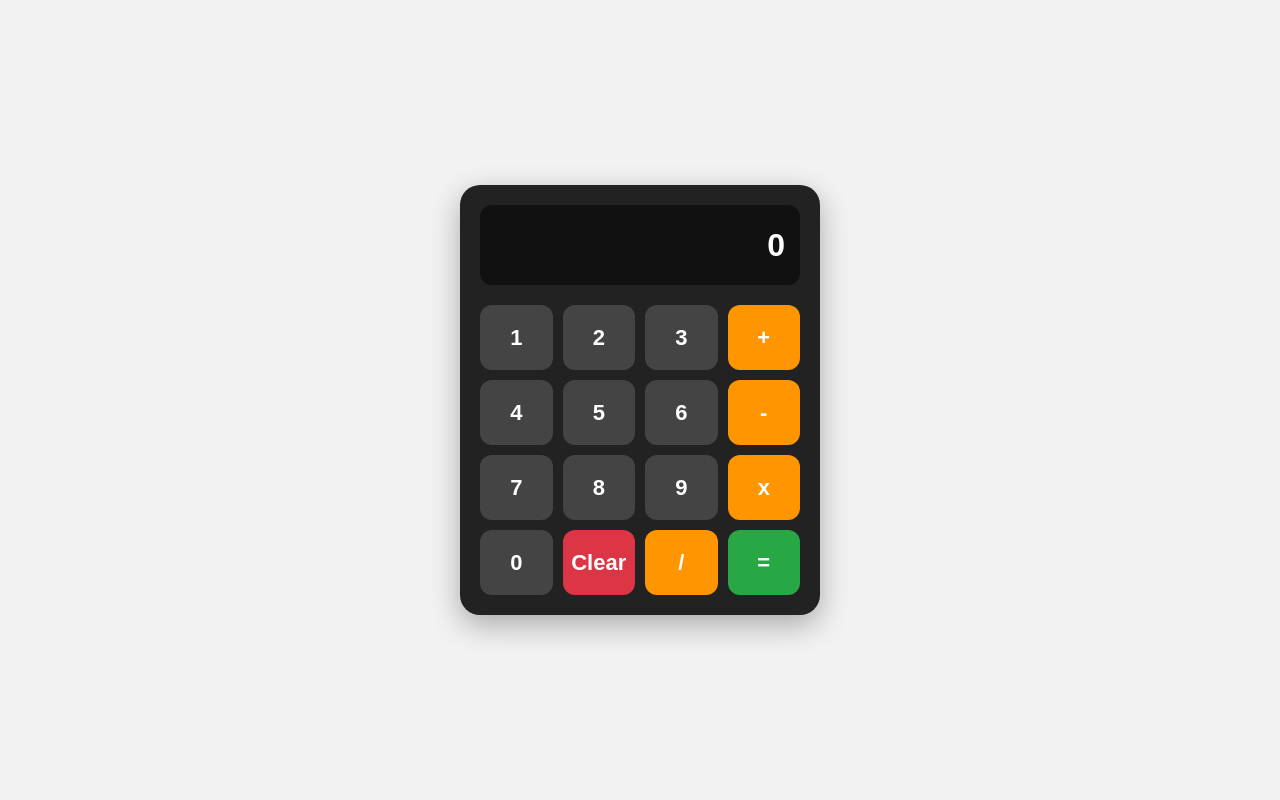
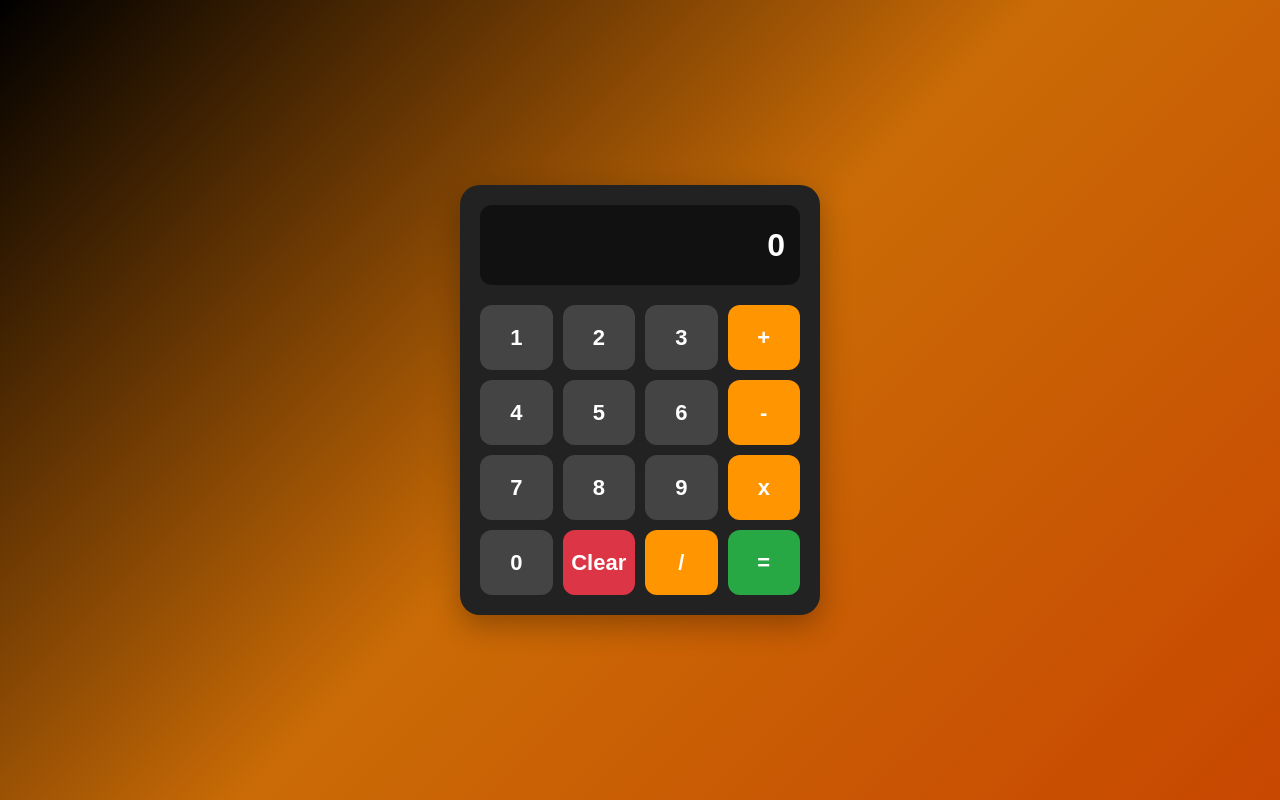
Before and after one commit to sivheng-jpg/Calculator, a plain HTML site: page index.html in a window 1280 px wide. Drawn offline with Linux system fonts and the light colour scheme.

Commit message:
Change Background color

```diff
--- a/style.css
+++ b/style.css
@@ -12,7 +12,11 @@ body {
     justify-content: center;
     align-items: center;
 
-    background: #f2f2f2;
+    background: linear-gradient(
+    135deg,
+    #000000,
+    #ca6b06,
+    #c84701);
     font-family: Arial, sans-serif;
 }
 
```
